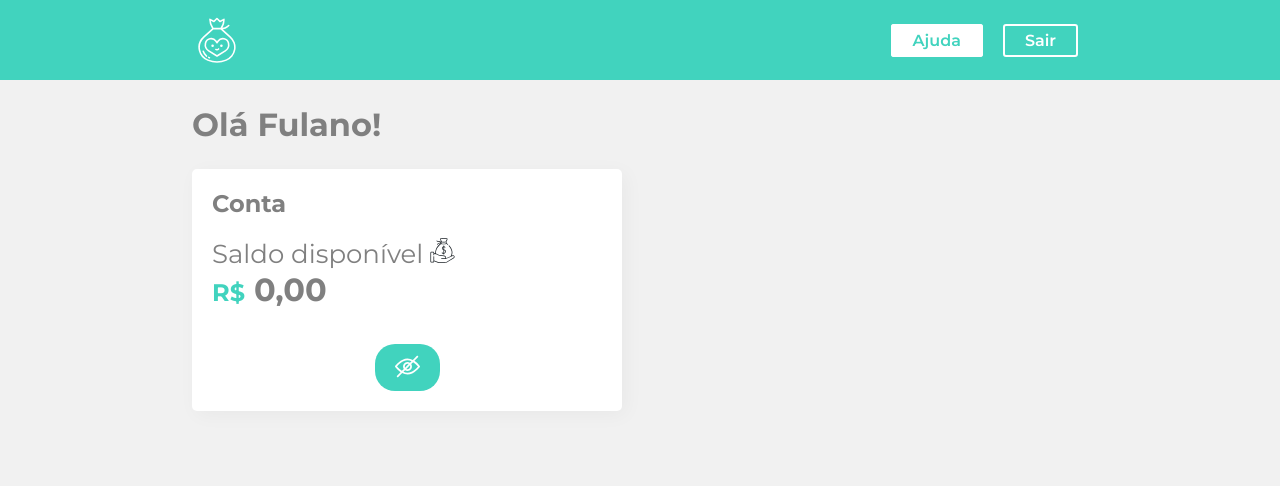
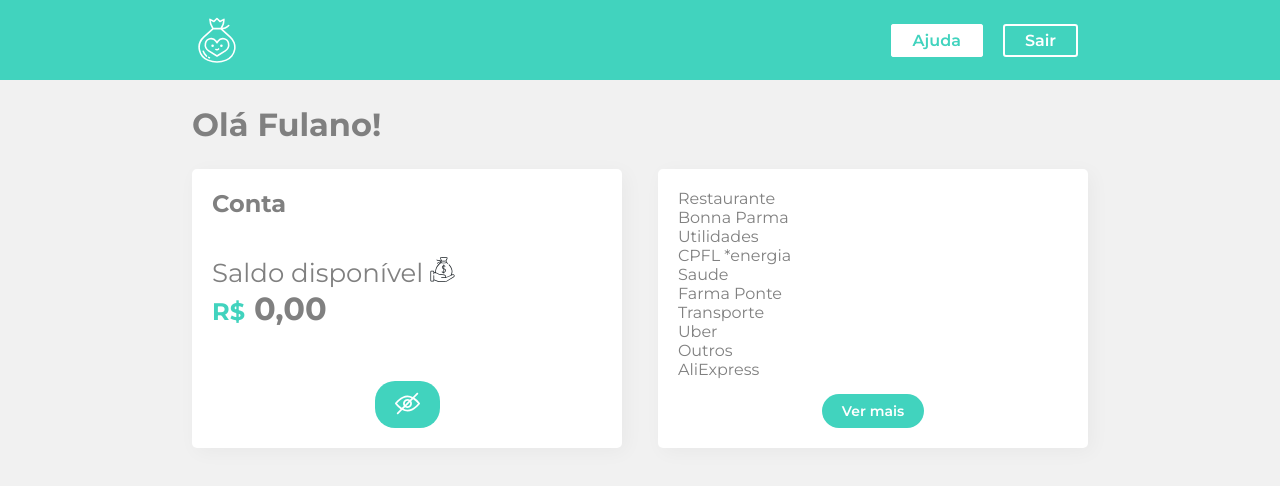
Before and after one commit to alexandrehalas/react-styled-components, a React (Create React App) app: page / in a window 1280 px wide. Shown: the top 486 px of the page. Built offline with nearby package versions, Linux system fonts and the light colour scheme.

Commit message:
Componente Extrato commit inicial

```diff
--- a/src/Components/Container/index.jsx
+++ b/src/Components/Container/index.jsx
@@ -4,6 +4,7 @@
 import Titulo from "../Titulo";
 
 import styled from "styled-components";
+import Extrato from "../Extrato";
 
 const Container = styled.div`
   background-color: #f1f1f1;
@@ -26,6 +27,7 @@
       <Titulo>Olá Fulano!</Titulo>
       <Conteudo>
         <Conta />
+        <Extrato />
       </Conteudo>
     </Container>
   );
--- /dev/null
+++ b/src/Components/Extrato/index.jsx
@@ -0,0 +1,19 @@
+import React from 'react'
+import { extratoLista } from '../../info'
+import { Box, Button } from '../UI'
+
+export default function Extrato() {
+    return (
+        <Box>
+            {extratoLista.updates.map(({ id, type, value, date, from }) => {
+                return (
+                    <div key={id}>
+                        <div>{type}</div>
+                        <div>{from}</div>
+                    </div>
+                )
+            })}
+            <Button>Ver mais</Button>
+        </Box>
+    )
+}
```
